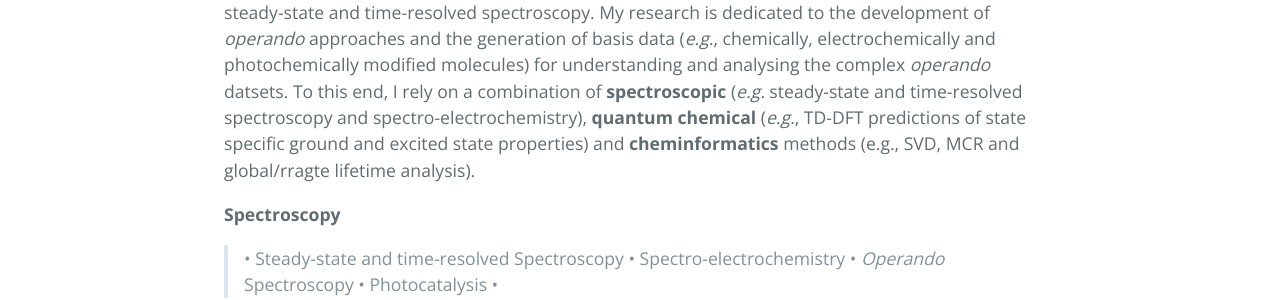
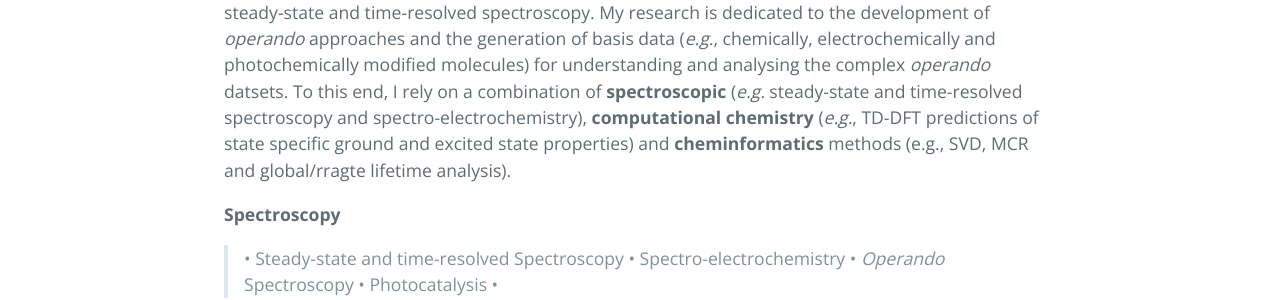
Before and after one commit to carolin-m/carolin-m.github.io, a Jekyll site: the page built from now.md, in a window 1280 px wide. Shown: the part 710-1010 px from the top of the page. Built offline with Jekyll 4.4.1, drawn with Linux system fonts in a browser that asks for light colours.

Commit message:
Update now.md

```diff
--- a/now.md
+++ b/now.md
@@ -17,7 +17,7 @@
 ## Research Interests and Keywords <br>
 ________________
 {: style="text-align: justify" }
-I investigate intramolecular, hydrogen evolving mono- and bimetallic photocatalyst by means of steady-state and time-resolved spectroscopy. My research is dedicated to the development of *operando* approaches and the generation of basis data (*e.g.*, chemically, electrochemically and photochemically modified molecules) for understanding and analysing the complex *operando* datsets. To this end, I rely on a combination of **spectroscopic** (*e.g.* steady-state and time-resolved spectroscopy and spectro-electrochemistry), **quantum chemical** (*e.g.*, TD-DFT predictions of state specific ground and excited state properties) and **cheminformatics** methods (e.g., SVD, MCR and global/rragte lifetime analysis).
+I investigate intramolecular, hydrogen evolving mono- and bimetallic photocatalyst by means of steady-state and time-resolved spectroscopy. My research is dedicated to the development of *operando* approaches and the generation of basis data (*e.g.*, chemically, electrochemically and photochemically modified molecules) for understanding and analysing the complex *operando* datsets. To this end, I rely on a combination of **spectroscopic** (*e.g.* steady-state and time-resolved spectroscopy and spectro-electrochemistry), **computational chemistry** (*e.g.*, TD-DFT predictions of state specific ground and excited state properties) and **cheminformatics** methods (e.g., SVD, MCR and global/rragte lifetime analysis).
 
 
 **Spectroscopy** <br />
```
